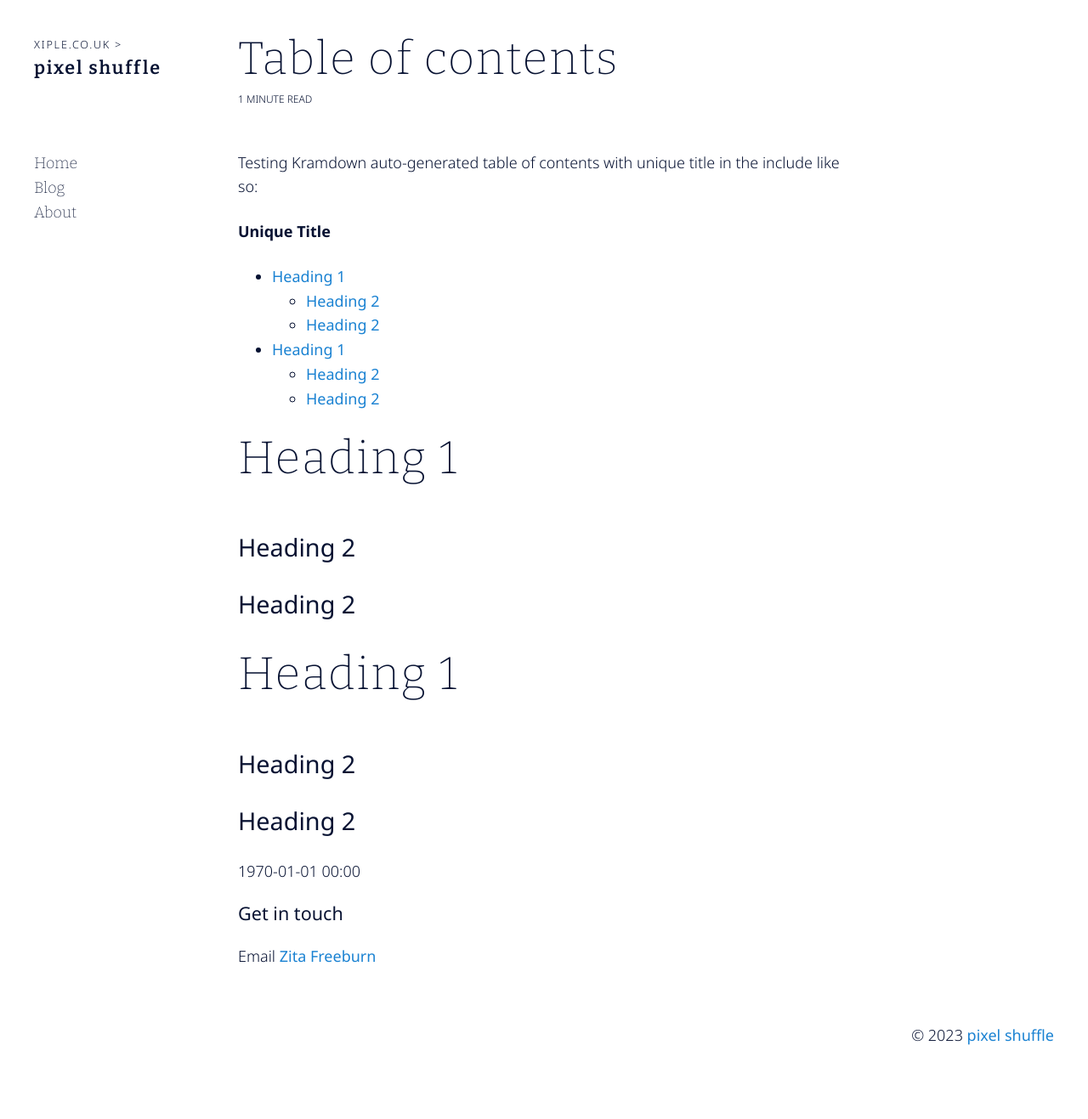
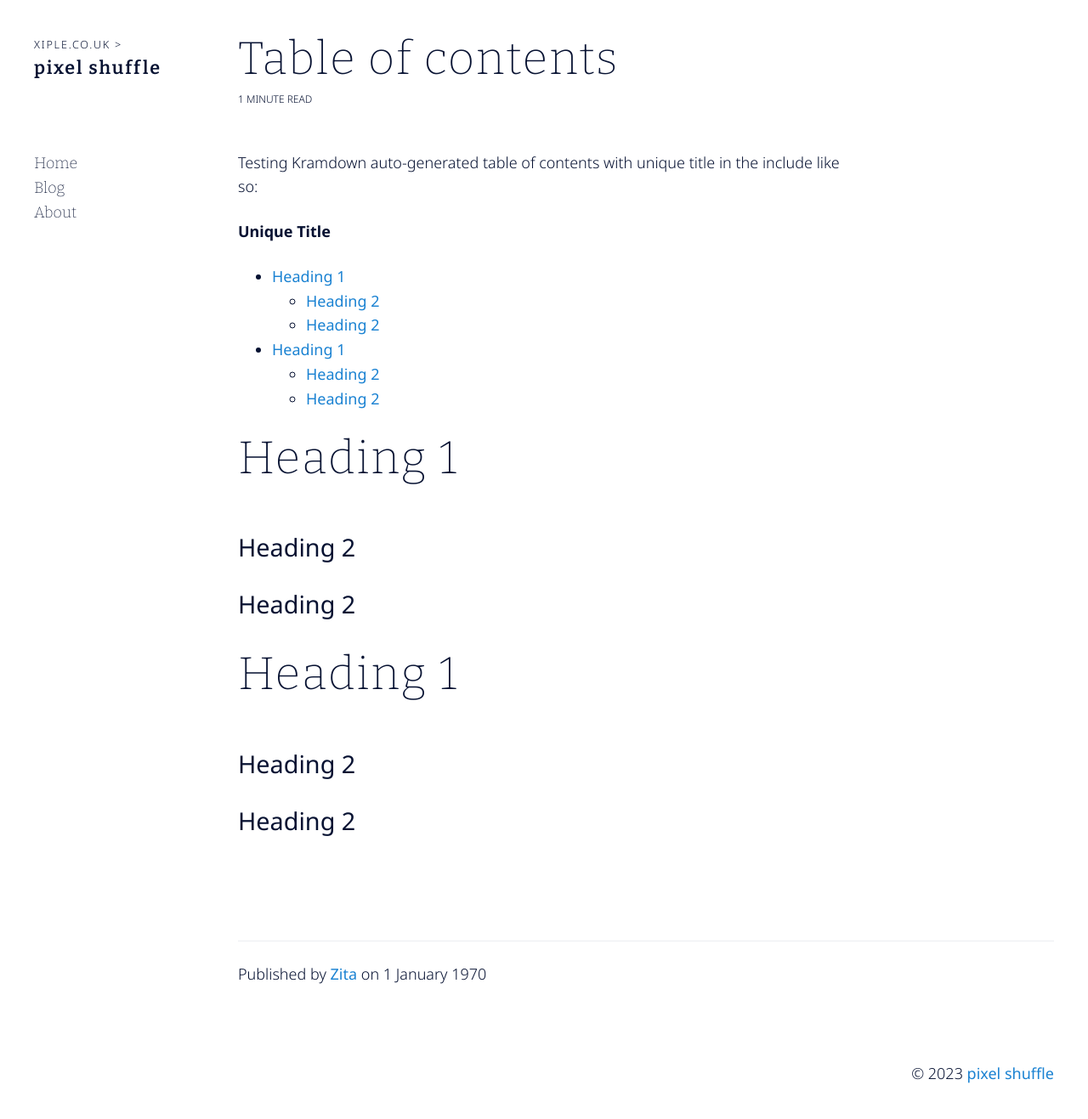
Before and after one commit to dopamine/xiple.blog, a Jekyll site: the page built from _posts/1970-01-01-test-toc.md, in a window 1280 px wide. Shown: the whole page at 85% size. Built offline with Jekyll 4.4.1, drawn with Linux system fonts in a browser that asks for light colours; our own code applies the rules of GitHub Pages for plain Markdown files; before the commit the page ends 1272 px from its top, so only the background shows below that.

Commit message:
Fixing contact & colophon area

```diff
--- a/_config.yml
+++ b/_config.yml
@@ -10,7 +10,7 @@ twitter_username: zita.freeburn
 github_username:  dopamine
 
 author:
-  name: Zita Freeburn
+  name: Zita
   url: https://xiple.co.uk
   email: hello@xiple.co.uk
 
--- a/_layouts/post.html
+++ b/_layouts/post.html
@@ -12,7 +12,9 @@ layout: default
     <div class="post__content">
       {{ content | toc | img_prefix }}
     </div>
-    <time>{{ page.date | date: "%Y-%m-%d %H:%M" }}</time>
+    <div class="post__colophon">
+      Published by <a href="mailto:{{ site.author.email }}">{{ site.author.name }}</a>
+      on <time>{{ page.date | date: "%e %B %Y" }}</time>
+    </div>
   </article>
-  {% include contact.html -%}
 </main>
--- a/assets/main.scss
+++ b/assets/main.scss
@@ -117,6 +117,12 @@ header h1 a.home-link {
     text-transform: uppercase;
 }
 
+.post__colophon {
+    margin-top:120px;
+    border-top: 1px solid $c-grey-60;
+    padding:24px 0;
+}
+
 nav ul {
     margin: 0;
     padding: 0;
```
